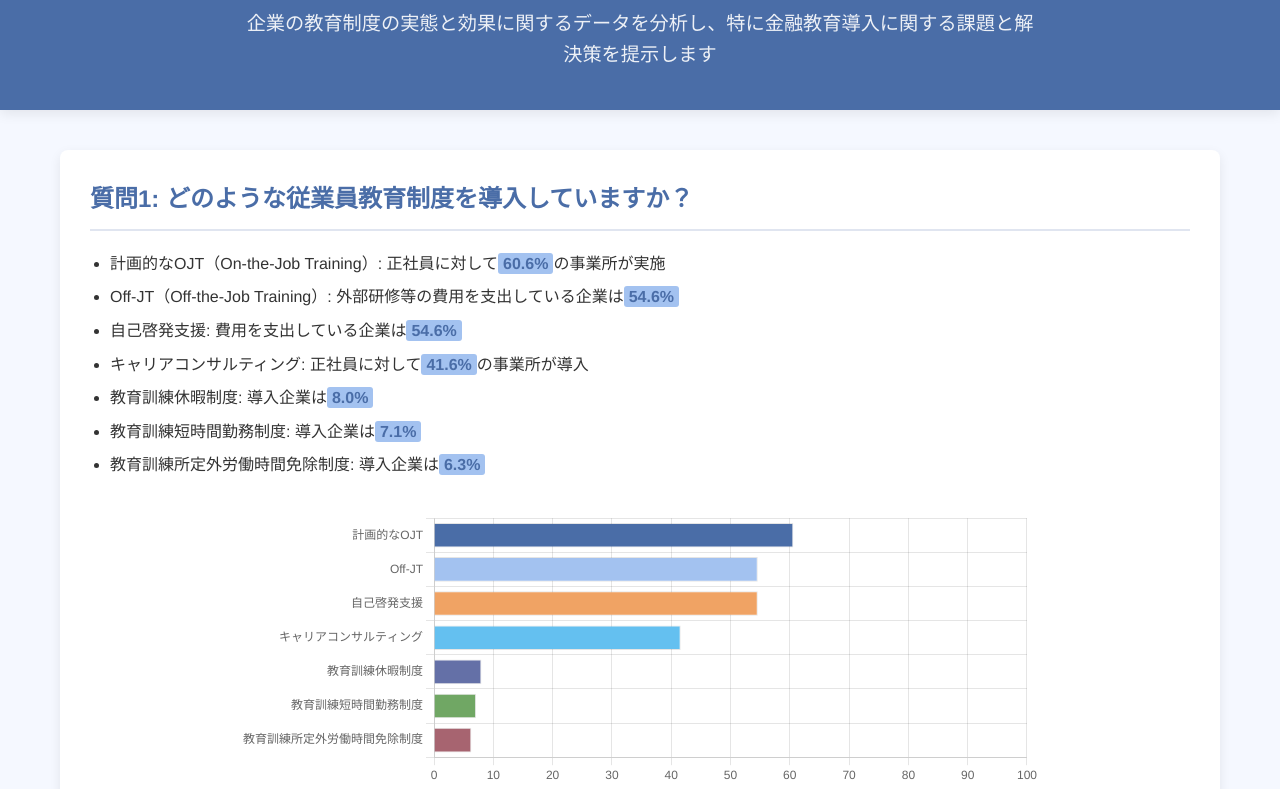
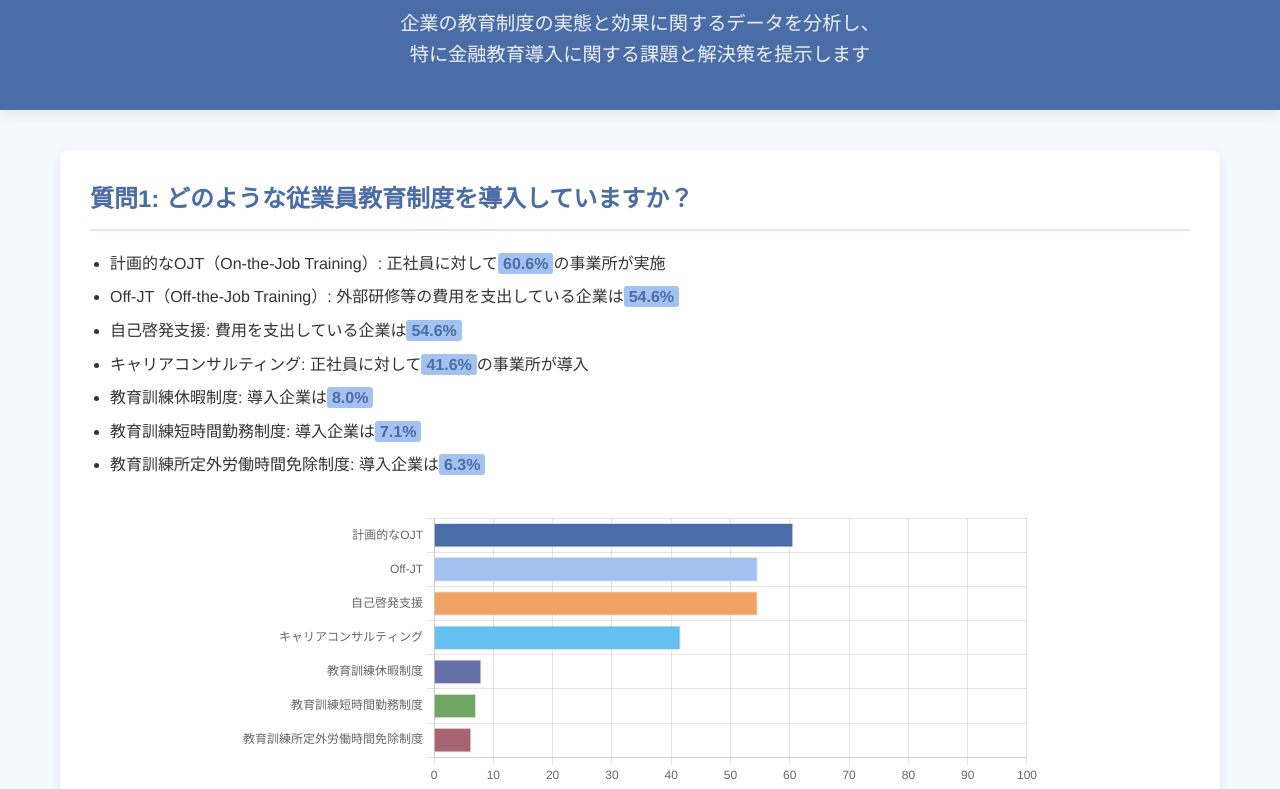
Before and after one commit to yosshi33/em, a plain HTML site: page index.html in a window 1280 px wide. Shown: the part 110-899 px from the top of the page. Drawn offline with nearby package versions, Linux system fonts and the light colour scheme.

Commit message:
Update index.html

```diff
--- a/index.html
+++ b/index.html
@@ -153,7 +153,7 @@
     <header>
         <div class="container">
             <h1>従業員教育制度に関する調査結果</h1>
-            <p>企業の教育制度の実態と効果に関するデータを分析し、特に金融教育導入に関する課題と解決策を提示します</p>
+            <p>企業の教育制度の実態と効果に関するデータを分析し、<br>特に金融教育導入に関する課題と解決策を提示します</p>
         </div>
     </header>
 
```
